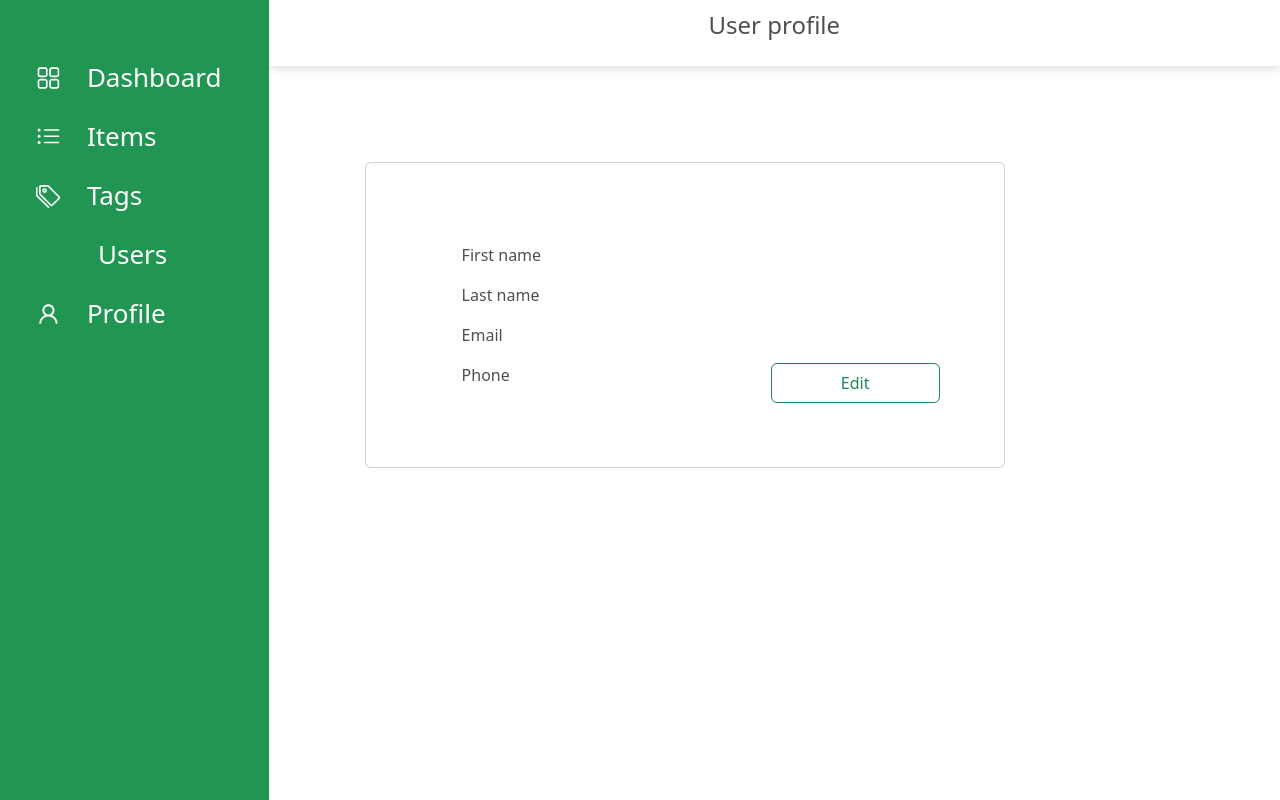
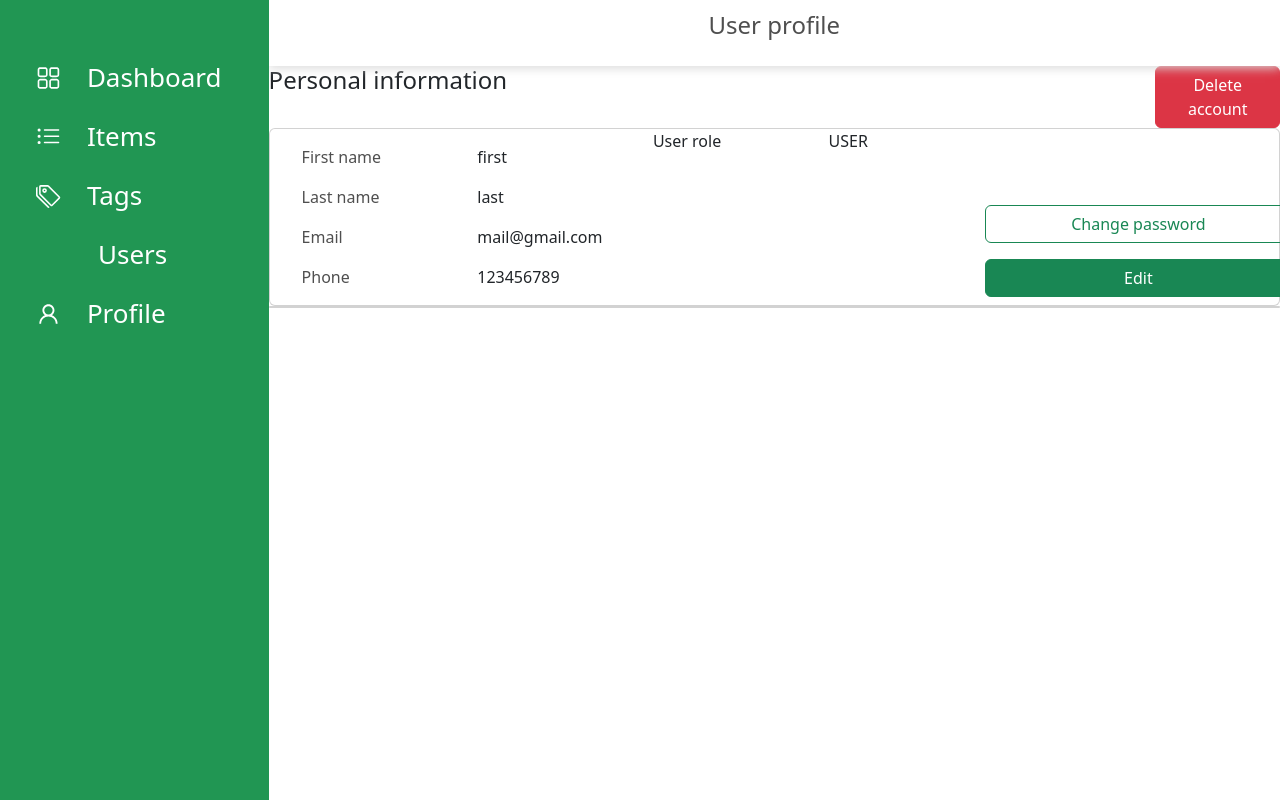
Before and after one commit to AnnaKachmasheva/inventory-system, a React (Create React App) app in the folder ui/: page /user-profile in a window 1280 px wide. Built offline with nearby package versions, Linux system fonts and the light colour scheme; some icons are missing.

Commit message:
added personal-info page

```diff
--- a/ui/src/App.scss
+++ b/ui/src/App.scss
@@ -217,42 +217,6 @@ html, body, div {
   }
 }
 
-
-// user-profile
-.user-info {
-  display: flex;
-  flex-direction: row;
-
-  width: 50vw;
-  font-size: 2vh;
-
-  ul {
-    flex: 50%;
-    width: auto;
-
-    .title {
-      color: $form-sub-tile-color;
-    }
-
-    li {
-      padding-top: 2vh;
-    }
-  }
-
-  .edit-btn {
-    height: 5vh;
-    width: 20vw;
-    align-self: flex-end;
-  }
-
-  margin: 6em;
-  padding: 4em;
-}
-
-ul {
-  list-style-type: none;
-}
-
 // sidebar
 
 .sidebar-container {
@@ -311,9 +275,18 @@ ul {
 
 // main style
 
+.content-container{
+  display: flex;
+  flex-direction: row;
+}
+
 .content {
   display: flex;
-  flex-direction: row;
+  flex-direction: column;
+
+  .content-info {
+
+  }
 }
 
 .header {
@@ -330,3 +303,49 @@ ul {
 
   font-size: 1.5em;
 }
+
+// casds
+
+.card-title-container {
+  display: inline-flex;
+
+  button {
+    width: auto;
+  }
+}
+
+// user-profile
+.user-info {
+  display: flex;
+  flex-direction: row;
+
+  font-size: 2vh;
+
+  ul {
+    flex: 50%;
+    width: auto;
+
+    .title {
+      color: $form-sub-tile-color;
+    }
+
+    li {
+      padding-top: 2vh;
+    }
+  }
+
+  .buttons-container {
+    align-self: flex-end;
+
+    display: flex;
+    flex-direction: column;
+
+    button {
+      margin: 1vh 1vw;
+    }
+  }
+}
+
+ul {
+  list-style-type: none;
+}
--- a/ui/src/pages/login-page/Login.js
+++ b/ui/src/pages/login-page/Login.js
@@ -161,7 +161,7 @@ function Login() {
                 <div className="text-center">
                     <p>
                         New here?
-                        <Link to={'/registrtaion'}>Create your account now</Link>
+                        <Link to={'/registration'}>Create your account now</Link>
                     </p>
                 </div>
             </div>
--- a/ui/src/pages/user-profile-page/UserProfile.js
+++ b/ui/src/pages/user-profile-page/UserProfile.js
@@ -11,6 +11,13 @@ function UserProfile() {
     const userToken = Auth.getUserToken();
     const titles = ['First name', 'Last name', 'Email', 'Phone'];
     const [userData, setUserData] = useState([]);
+
+    const user = {
+        firstName: 'first',
+        lastName: 'last',
+        email: 'mail@gmail.com',
+        phone: '123456789',
+    }
 
     useEffect(() => {
         handleGetCurrentUser()
@@ -27,10 +34,20 @@ function UserProfile() {
     }
 
     return (
-        <div className={'content'}>
+        <div className={'content-container'}>
             <Sidebar/>
-            <div className="main-container">
+            <div className="content">
                 <Header title="User profile"/>
+
+                <div className={'content-info'}>
+                    <div className={'card-title-container'}>
+                        <h4>Personal information</h4>
+
+                        <button type={'submit'}
+                                className={'btn btn-danger '}>
+                            Delete account
+                        </button>
+                    </div>
 
                     <div className={'card user-info'}>
                         <ul>
@@ -40,17 +57,34 @@ function UserProfile() {
                         </ul>
 
                         <ul>
-                        <li>{userData.firstName}</li>
-                        <li>{userData.lastName}</li>
-                        <li>{userData.email}</li>
-                        <li>{userData.phone}</li>
+                            <li>{user.firstName}</li>
+                            <li>{user.lastName}</li>
+                            <li>{user.email}</li>
+                            <li>{user.phone}</li>
                         </ul>
 
+                        <ul className={'title'}>User role</ul>
+
+                        <ul>USER</ul>
+
+                        <div className={'buttons-container'}>
                             <button type={'submit'}
                                     className={'btn btn-outline-success edit-btn'}>
+                                Change password
+                            </button>
+                            <button type={'submit'}
+                                    className={'btn btn-success edit-btn'}>
                                 Edit
                             </button>
                         </div>
+
+                    </div>
+
+                    <div className={'card user-permission'}>
+
+                    </div>
+                </div>
+
             </div>
         </div>
     )
--- a/ui/src/pages/users-page/Users.js
+++ b/ui/src/pages/users-page/Users.js
@@ -26,6 +26,7 @@ function Users() {
         <div className={'content'}>
             <Sidebar/>
             <div>
+
                 users
             </div>
 
```
Lines whose indentation alone changed are shown as unchanged.
